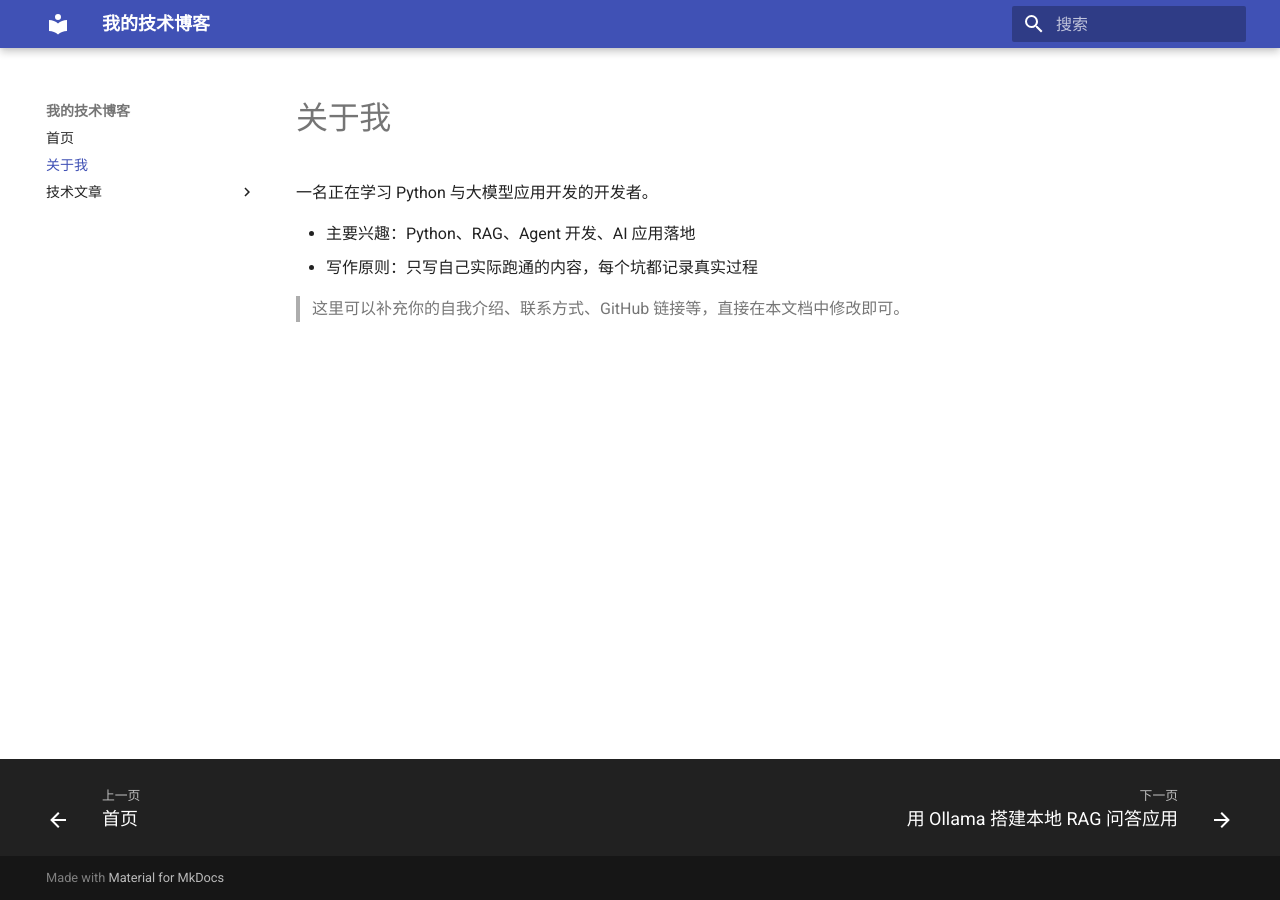
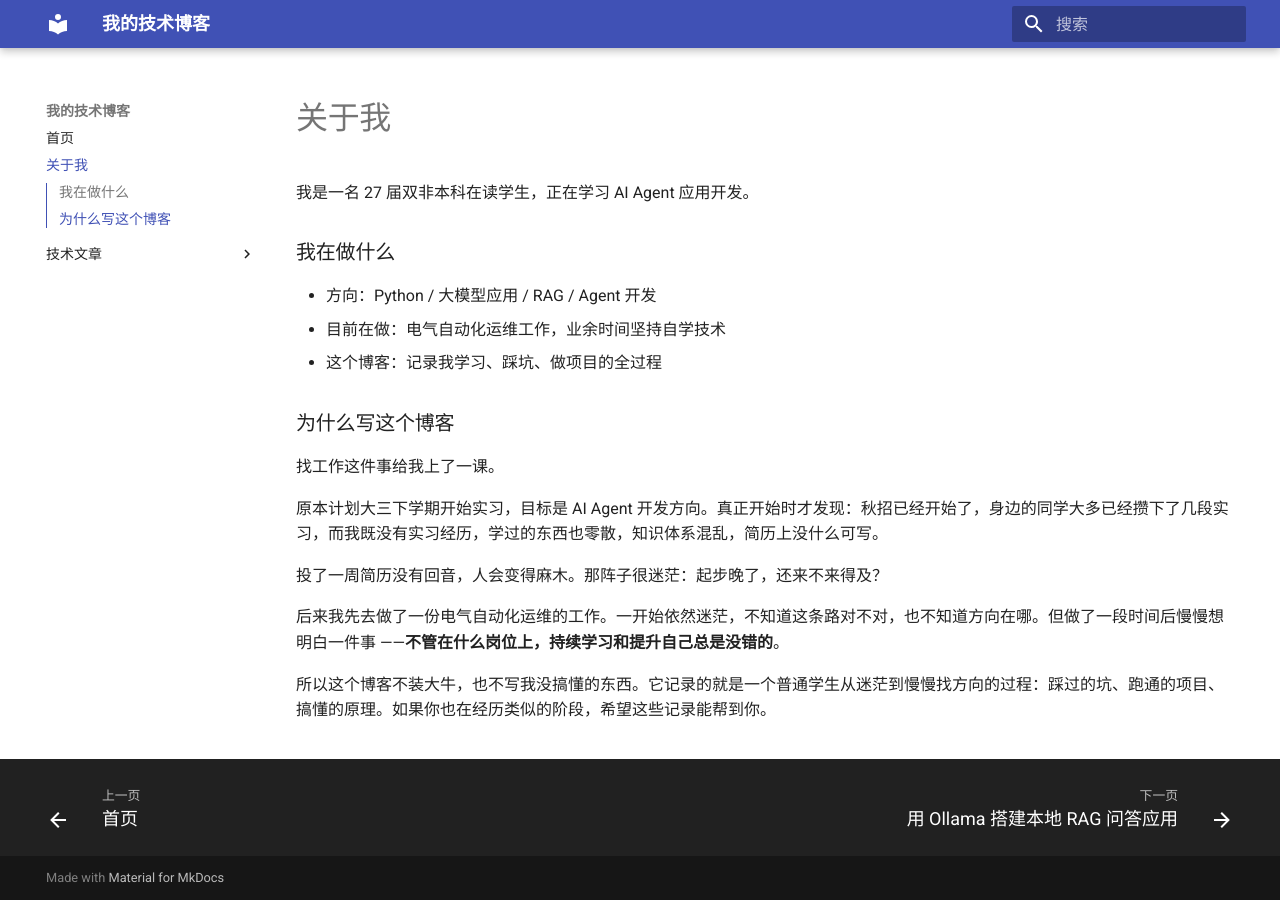
Before and after one commit to smog-mgy/tech-blog, an MkDocs documentation site: the page built from docs/about.md, in a window 1280 px wide. Built offline with MkDocs 1.6.1 and Material for MkDocs 9.7.7, drawn with Linux system fonts in a browser that asks for light colours.

```diff
--- a/docs/about.md
+++ b/docs/about.md
@@ -1,8 +1,21 @@
 # 关于我
 
-一名正在学习 Python 与大模型应用开发的开发者。
+我是一名 27 届双非本科在读学生，正在学习 AI Agent 应用开发。
 
-- 主要兴趣：Python、RAG、Agent 开发、AI 应用落地
-- 写作原则：只写自己实际跑通的内容，每个坑都记录真实过程
+### 我在做什么
 
-> 这里可以补充你的自我介绍、联系方式、GitHub 链接等，直接在本文档中修改即可。
+- 方向：Python / 大模型应用 / RAG / Agent 开发
+- 目前在做：电气自动化运维工作，业余时间坚持自学技术
+- 这个博客：记录我学习、踩坑、做项目的全过程
+
+###    为什么写这个博客
+
+  找工作这件事给我上了一课。
+
+原本计划大三下学期开始实习，目标是 AI Agent 开发方向。真正开始时才发现：秋招已经开始了，身边的同学大多已经攒下了几段实习，而我既没有实习经历，学过的东西也零散，知识体系混乱，简历上没什么可写。
+
+投了一周简历没有回音，人会变得麻木。那阵子很迷茫：起步晚了，还来不来得及？
+
+后来我先去做了一份电气自动化运维的工作。一开始依然迷茫，不知道这条路对不对，也不知道方向在哪。但做了一段时间后慢慢想明白一件事 ——**不管在什么岗位上，持续学习和提升自己总是没错的**。
+
+所以这个博客不装大牛，也不写我没搞懂的东西。它记录的就是一个普通学生从迷茫到慢慢找方向的过程：踩过的坑、跑通的项目、搞懂的原理。如果你也在经历类似的阶段，希望这些记录能帮到你。
--- a/mkdocs.yml
+++ b/mkdocs.yml
@@ -30,3 +30,4 @@
   - 关于我: about.md
   - 技术文章:
       - 用 Ollama 搭建本地 RAG 问答应用: posts/rag-ollama.md
+      - 关于Agent开发的Python进阶: posts/args与kwargs-python进阶.md
```
Also changed, not shown: docs/index.md (+1 -0 lines), docs/posts/args与kwargs-python进阶.md (added, +55 -0 lines), 1 other file.
